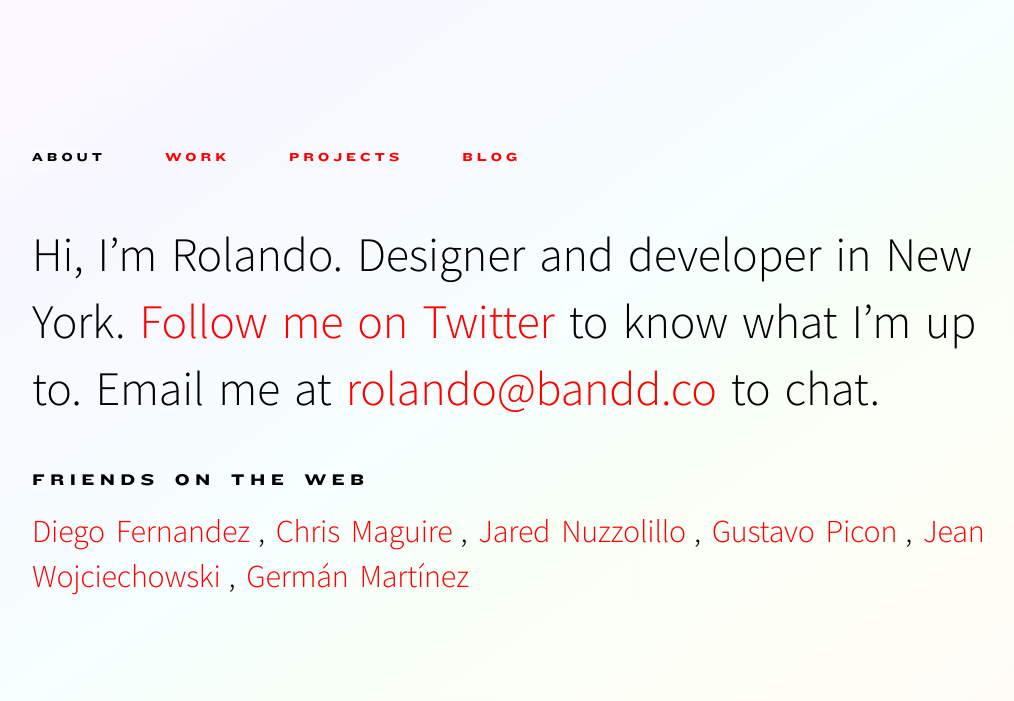
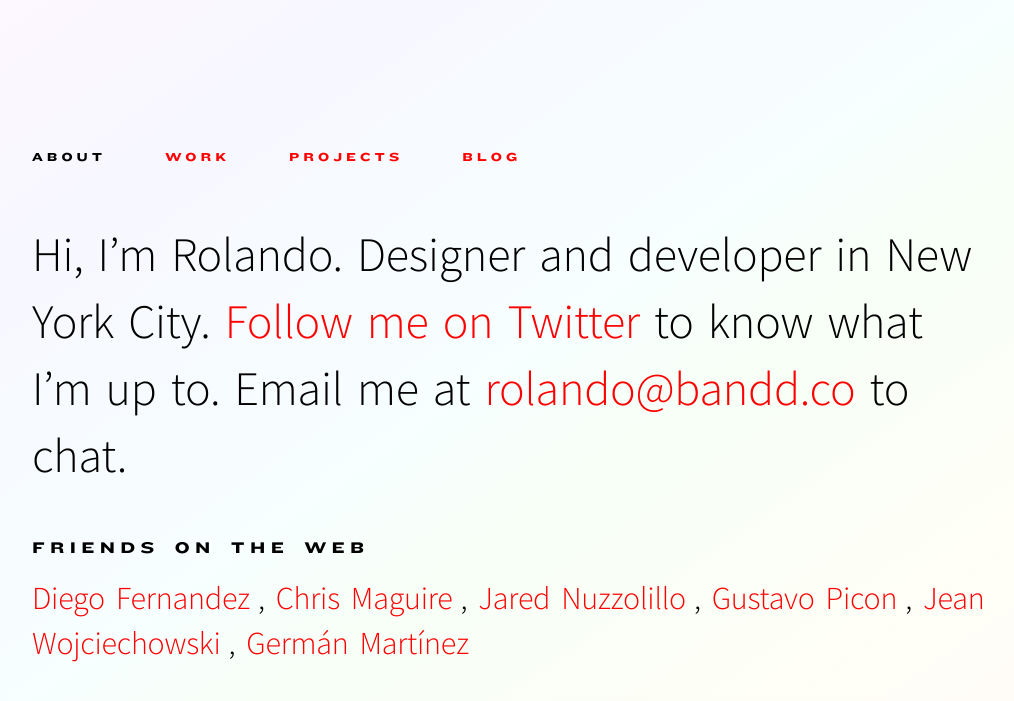
Before and after one commit to rnmp/rnmp.github.io, a Jekyll site: the page built from index.html, in a window 1280 px wide. Shown: the top 701 px of the page, without its empty margins (128-1142 px from the left). Built offline with Jekyll 4.4.1, drawn with Linux system fonts in a browser that asks for light colours; comment, search, counter and statistics services are not loaded.

Commit message:
fix typo

```diff
--- a/index.html
+++ b/index.html
@@ -4,7 +4,7 @@ published: true
 ---
 
 <section class="major-section">
-  <p class="hero">Hi, I’m Rolando. Designer and developer in New York. <a href="http://twitter.com/rnmp" target="_blank">Follow me on Twitter</a> to know what I’m up to. Email me at
+  <p class="hero">Hi, I’m Rolando. Designer and developer in New York City. <a href="http://twitter.com/rnmp" target="_blank">Follow me on Twitter</a> to know what I’m up to. Email me at
   	<script type="text/javascript">
 		//<![CDATA[
 		<!--
```
